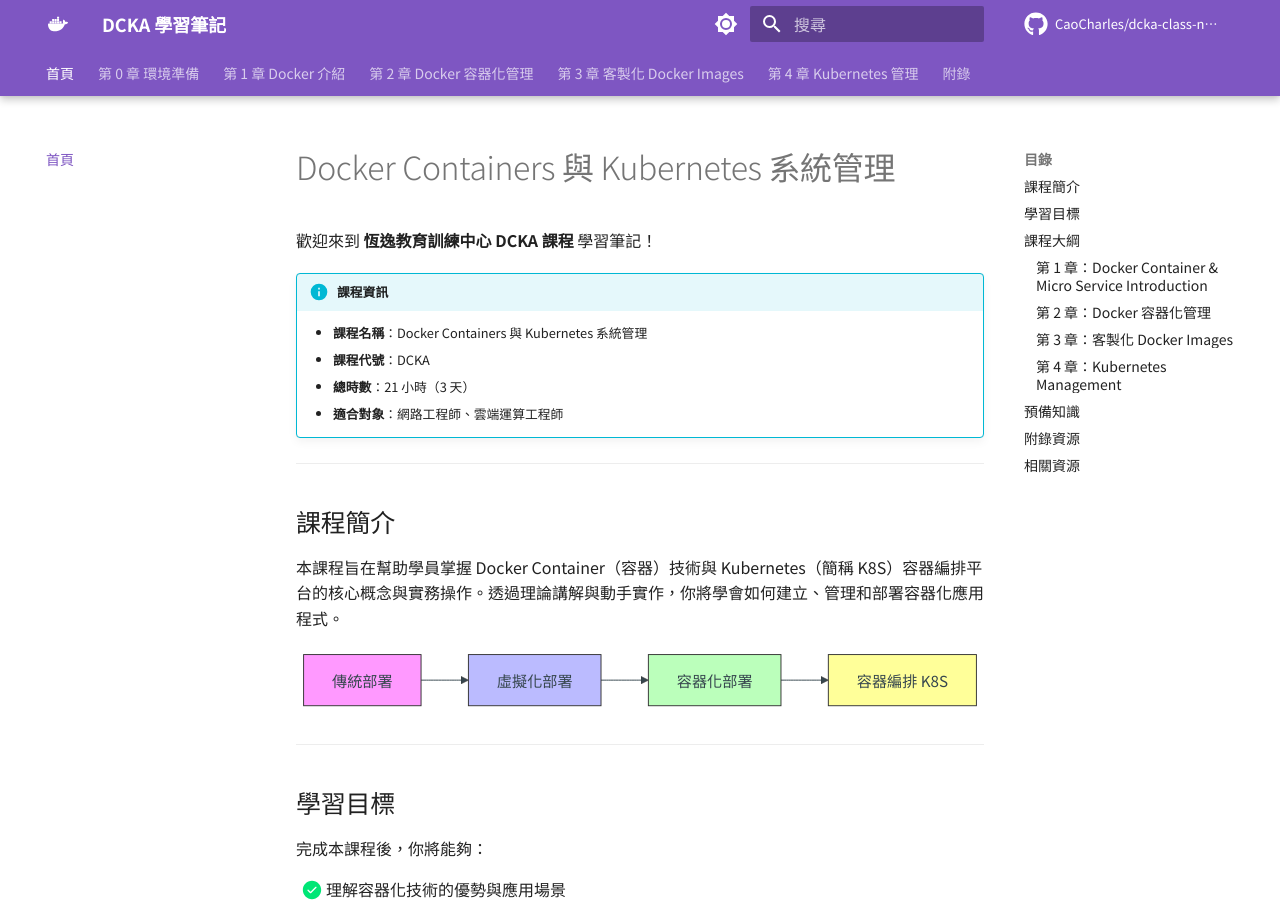
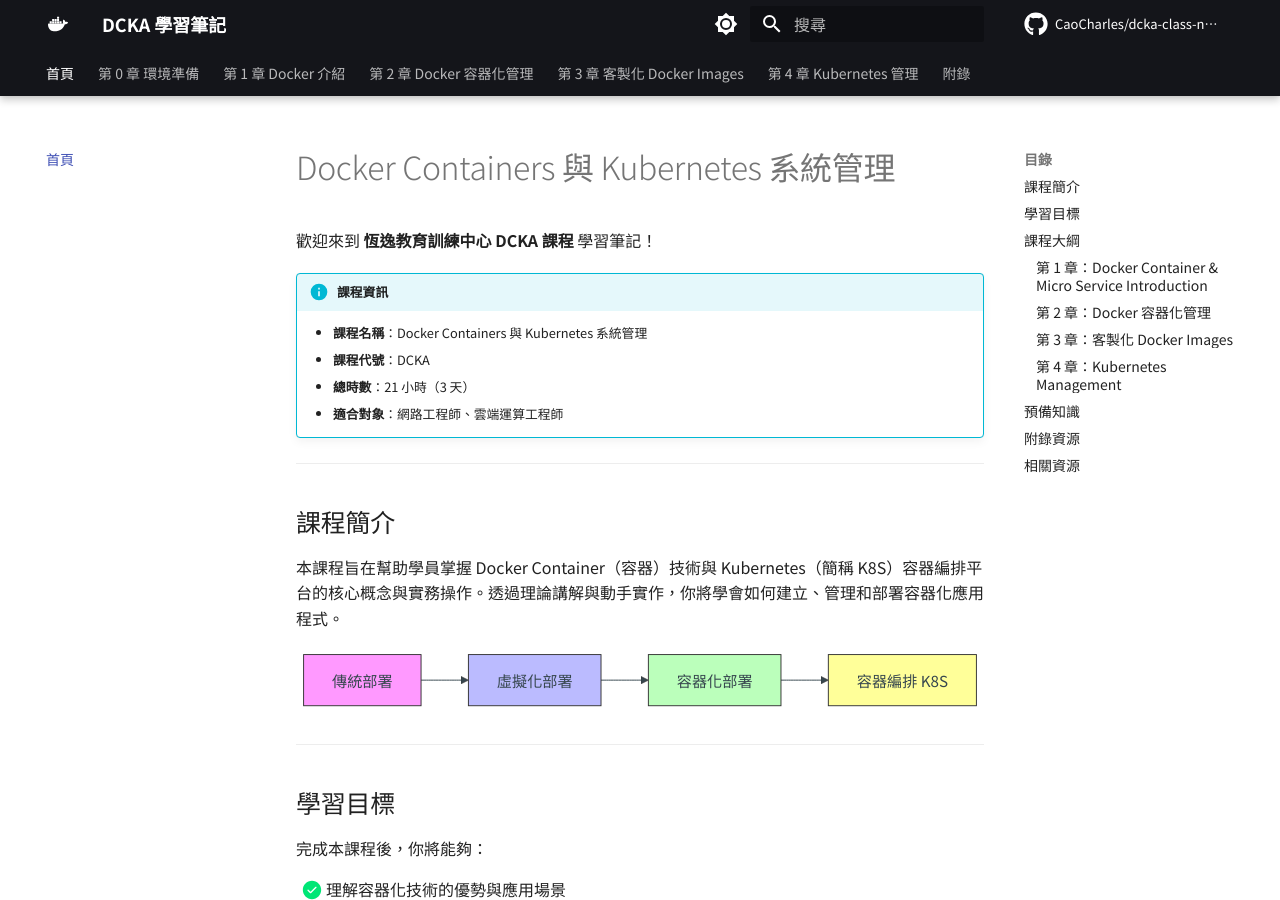
Before and after one commit to CaoCharles/dcka-class-notes, an MkDocs documentation site: the page built from docs/index.md, in a window 1280 px wide and 900 px high. Built offline with MkDocs 1.6.1 and Material for MkDocs 9.7.7, drawn with Linux system fonts in a browser that asks for light colours; comment, search, counter and statistics services are not loaded.

Commit message:
Style: Change primary color to black

```diff
--- a/mkdocs.yml
+++ b/mkdocs.yml
@@ -14,14 +14,14 @@
   favicon: assets/images/favicon.png
   palette:
     - scheme: default
-      primary: deep purple
-      accent: purple
+      primary: black
+      accent: indigo
       toggle:
         icon: material/brightness-7
         name: 切換至深色模式
     - scheme: slate
-      primary: deep purple
-      accent: purple
+      primary: black
+      accent: indigo
       toggle:
         icon: material/brightness-4
         name: 切換至淺色模式
```
